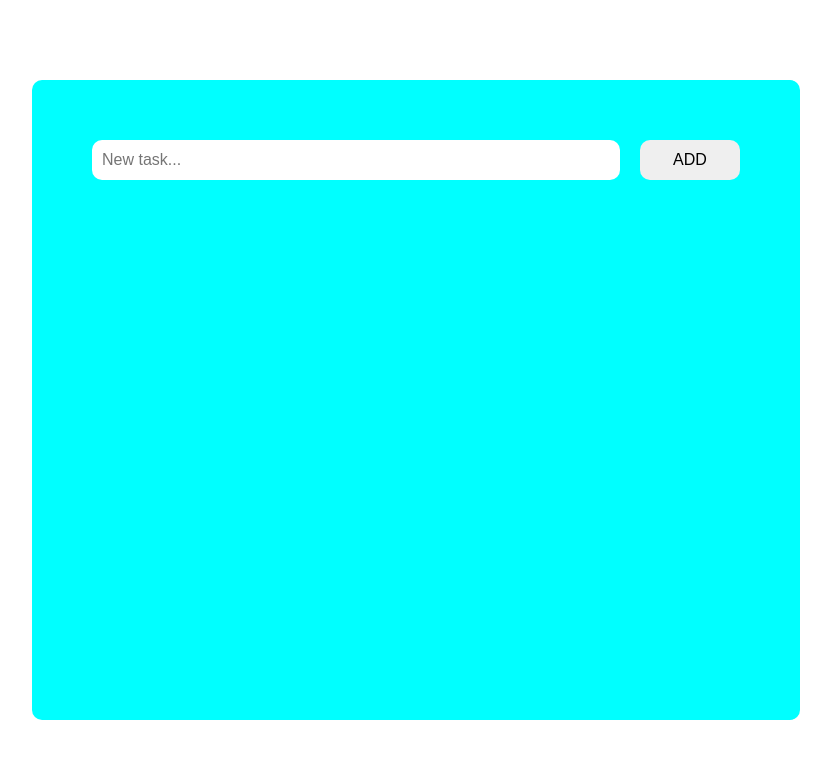
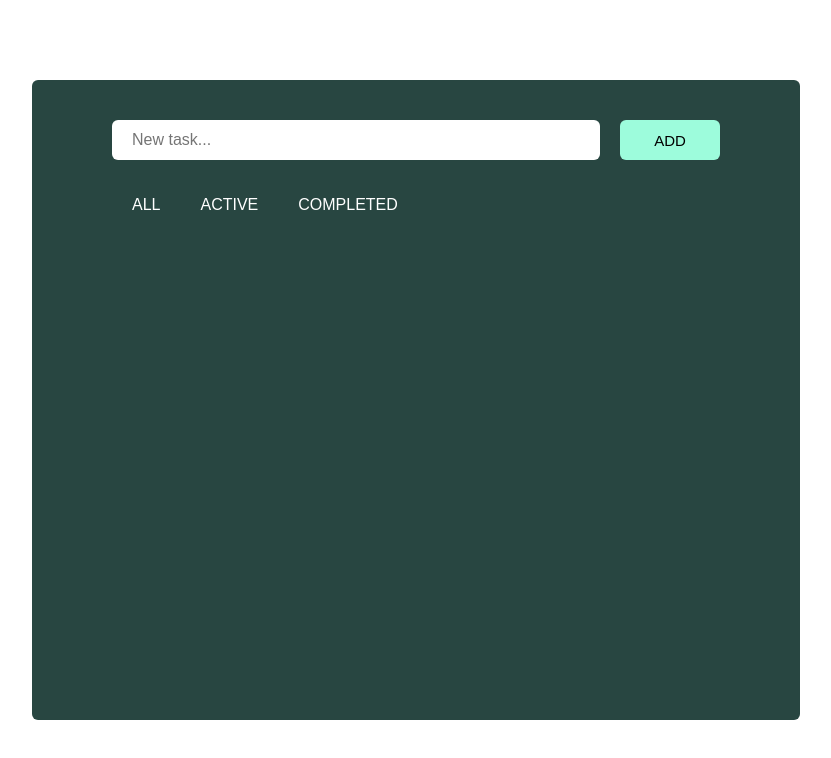
Before and after one commit to Gamwal/top-todo-app, a website built with webpack: page src/index.html in a window 1280 px wide. Shown: the whole page, without its empty margins (224-1055 px from the left). Built offline with nearby package versions, Linux system fonts and the light colour scheme.

Commit message:
intermediate UI commit

```diff
--- a/src/index.js
+++ b/src/index.js
@@ -18,8 +18,48 @@ addTaskBtn.textContent = "ADD";
 
 addTaskDiv.appendChild(taskInput);
 addTaskDiv.appendChild(addTaskBtn);
+container.appendChild(addTaskDiv);
 
 
+const navDiv = document.createElement('nav');
+navDiv.id = "nav-bar";
+
+const allButton = document.createElement('button');
+allButton.classList.add("nav-button");
+allButton.textContent = "ALL";
+
+const activeButton = document.createElement('button');
+activeButton.classList.add("nav-button");
+activeButton.textContent = "ACTIVE";
+
+const completedButton = document.createElement('button');
+completedButton.classList.add("nav-button");
+completedButton.textContent = "COMPLETED";
+
+navDiv.appendChild(allButton);
+navDiv.appendChild(activeButton);
+navDiv.appendChild(completedButton);
+container.appendChild(navDiv);
 
 
-container.appendChild(addTaskDiv);
+// const navBar= document.getElementById('navbar');
+// navBar.addEventListener('click', (event) => {
+//   if (event.target.tagName === 'BUTTON') {
+//     resetPage();
+//     highlightTab(event.target);
+//     if (event.target.textContent === 'HOME'){
+//       contentContainer.appendChild(homePage());
+//     } else if (event.target.textContent === 'MENU') {
+//       contentContainer.appendChild(restaurantMenu());
+//     } else if (event.target.textContent === 'CONTACT US') {
+//       contentContainer.appendChild(contactUs());
+//     }
+//   }
+// })
+
+
+// To load homepage by default
+// window.addEventListener('load', () => {
+//   const homeButton = document.querySelector('#navbar button:first-child');
+//   homeButton.click();
+// })
--- a/src/style.css
+++ b/src/style.css
@@ -1,6 +1,7 @@
 :root {
   font-size: 10px;
-  --border-radius: 10px;
+  --border-radius: 6px;
+  --dark-color: rgb(40, 70, 65);
 }
 
 * {
@@ -22,9 +23,10 @@ body {
   align-self: center;
   height: 80vh;
   width: 60vw;
-  background-color: aqua;
+  background-color: var(--dark-color);
   border-radius: var(--border-radius);
-  padding: 6rem;
+  padding: 4rem 8rem;
+  gap: 2rem;
 }
 
 #add-task-container {
@@ -37,7 +39,7 @@ body {
 #task-input {
   flex-grow: 1;
   border: none;
-  padding: 0.5rem 1rem;
+  padding: 0.5rem 2rem;
   border-radius: var(--border-radius);
   font-size: 1.6rem;
 }
@@ -50,7 +52,26 @@ body {
 #add-task-btn {
   height: 4rem;
   width: 10rem;
+  font-size: 1.5rem;
+  border: none;
+  border-radius: var(--border-radius);
+  background-color: rgb(157, 252, 220);
+}
+
+#nav-bar {
+  display: flex;
+  /* gap: 1rem; */
+}
+
+.nav-button {
+  height: 5rem;
+  padding: 1rem 2rem;
   font-size: 1.6rem;
   border: none;
-  border-radius: var(--border-radius);
+  background-color: var(--border-radius);
+  color: rgb(255, 255, 255);
 }
+
+/* .nav-button:focus {
+
+} */
```
Also changed, not shown: src/modules/tabControl.js (added, +12 -0 lines), src/modules/project.js (renamed from src/project.js), src/modules/todo.js (renamed from src/todo.js), src/modules/utils.js (renamed from src/utils.js).
